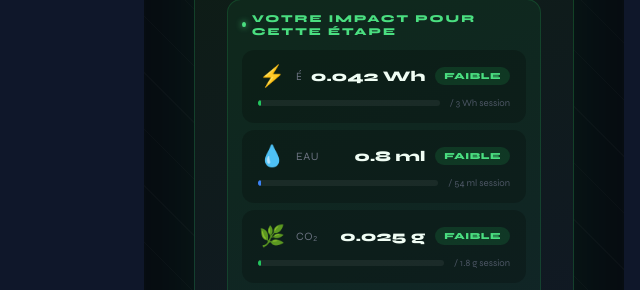
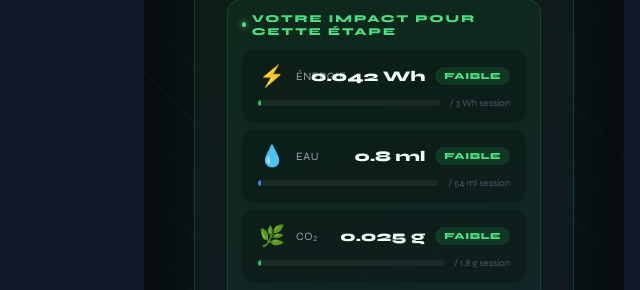
Before and after one commit to TSC1-hub/sparknouvellegen, a plain HTML site: page mockup-overlay-proposals.html in a window 1280 px wide. Both pictures are taken after a click on the button "B — Dark Glow". Shown: the part 507-797 px from the top of the page, 256-896 px from the left. Drawn offline with Linux system fonts and the light colour scheme.

Commit message:
mockup B: fix label énergie tronqué — suppression overflow ellipsis

```diff
--- a/mockup-overlay-proposals.html
+++ b/mockup-overlay-proposals.html
@@ -99,8 +99,8 @@ body{background:#0f172a;font-family:'Syne',sans-serif;padding:40px 20px;min-heig
   width:100%;min-width:0;}
 .olu-b-eco-m-ico{font-size:1.3rem;flex-shrink:0;width:28px;text-align:center;}
 .olu-b-eco-m-lbl{
-  font-size:.7rem;color:#6b7280;text-transform:uppercase;letter-spacing:.5px;
-  flex:1;min-width:0;white-space:nowrap;overflow:hidden;text-overflow:ellipsis;}
+  font-size:.7rem;color:#9ca3af;text-transform:uppercase;letter-spacing:.5px;
+  flex:1;min-width:0;}
 .olu-b-eco-m-val{
   font-size:.92rem;font-weight:800;color:#f0fdf4;
   flex-shrink:0;white-space:nowrap;}
```
